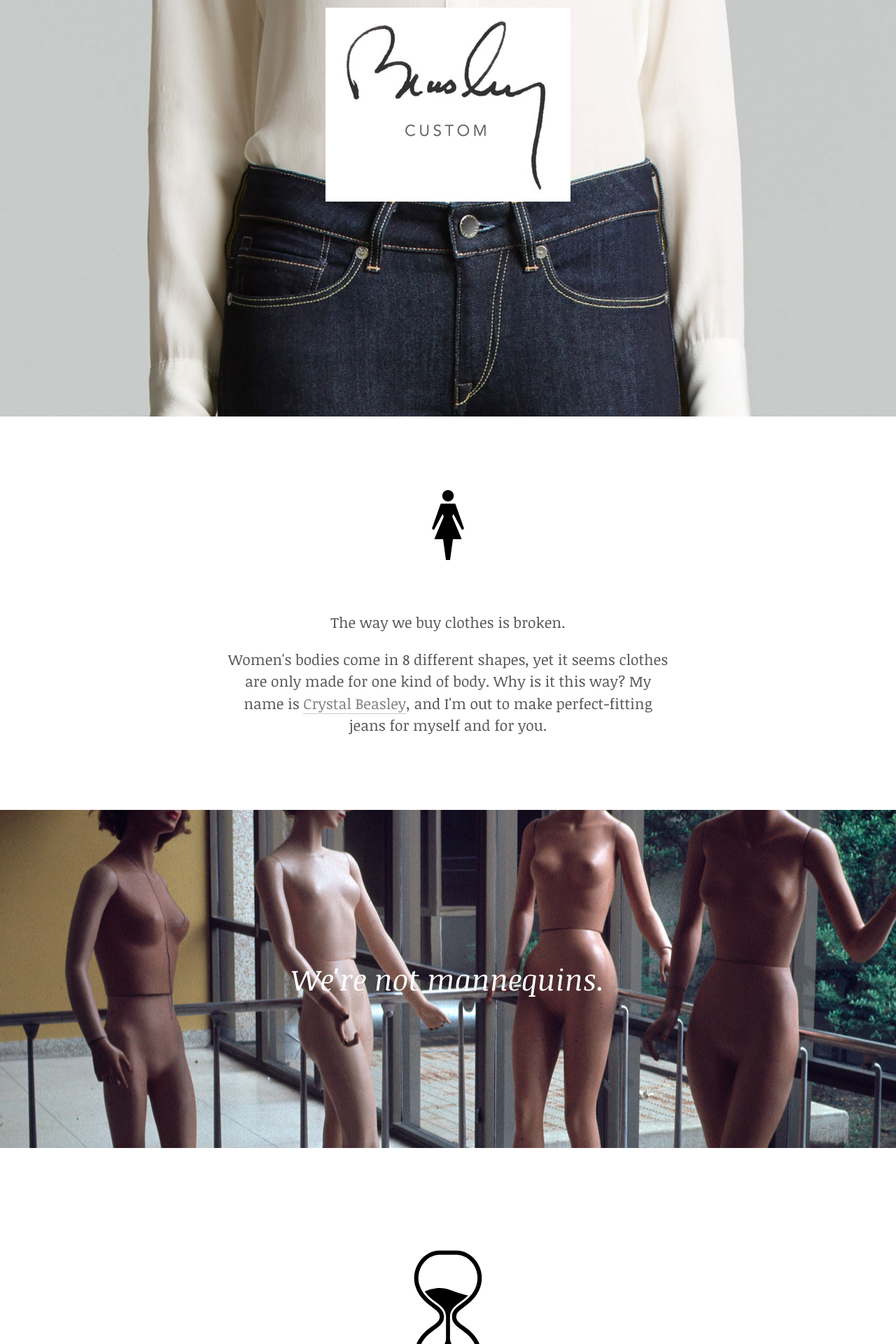
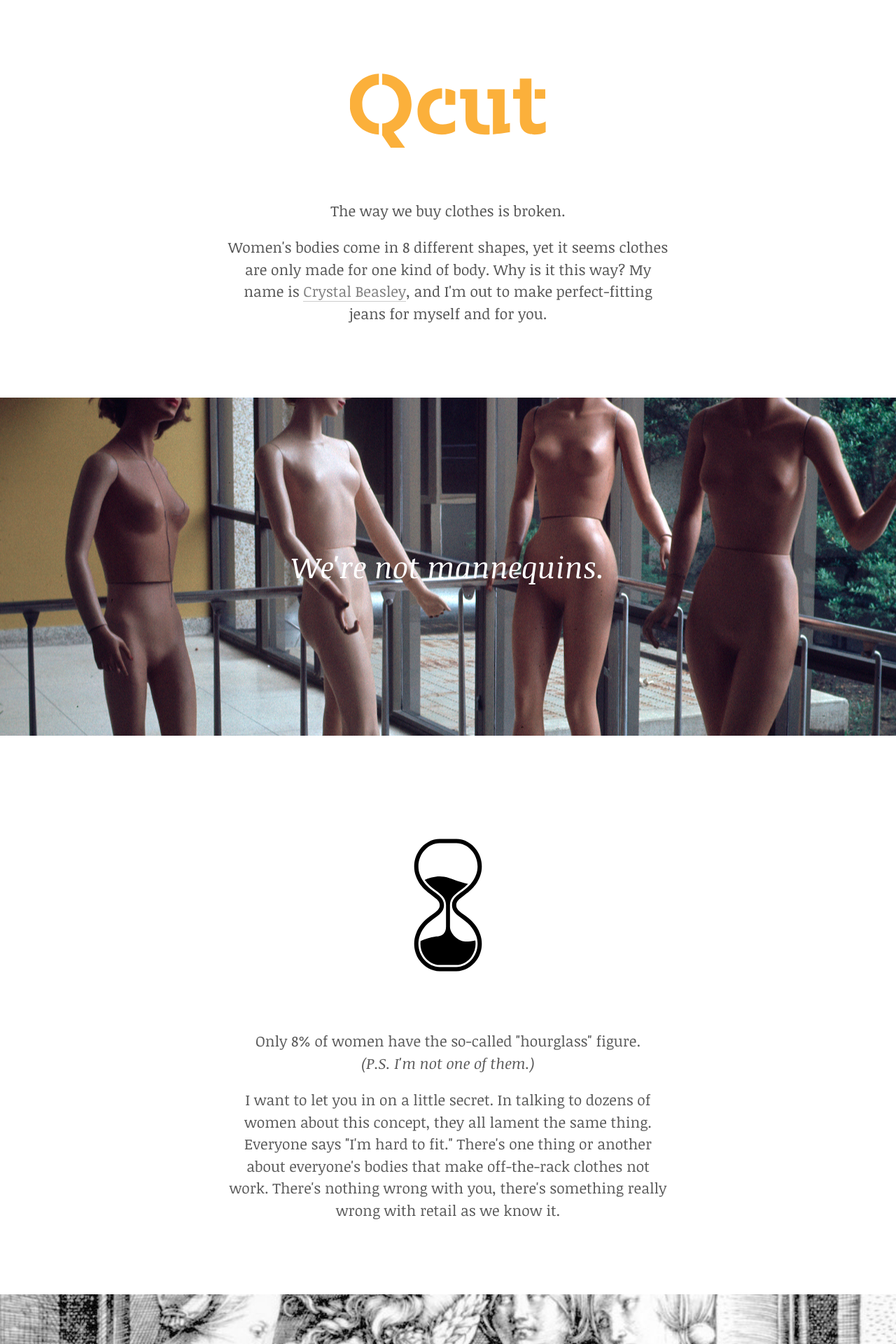
Before and after one commit to skinny97214/skinny97214.github.io, a Jekyll site: the page index.html, which Jekyll copies as it is, in a window 1280 px wide. Shown: the top 1920 px of the page at 70% size. Built offline with Jekyll 4.4.1, drawn with Linux system fonts in a browser that asks for light colours; nearby versions of some CDN libraries; some web fonts are replaced; library files that are not in the unit come from our copies; Markdown is read by kramdown in place of the engine named in the settings; comment, search, counter and statistics services are not loaded; some of the changed text lies outside the part shown.

Commit message:
switch branding to Qcut

```diff
--- a/css/onepage.css
+++ b/css/onepage.css
@@ -127,11 +127,10 @@ section.tiptop {
 }
 
 section.title {
-	background: white url('/img/levis-skinny.jpg') top center;
+	background: white;
 	padding-top: 0.5em;
 	color: #444;
-	height: 500px;
-}
+	}
 
 section.title h1 {
 	text-align: center;
--- a/index.html
+++ b/index.html
@@ -13,12 +13,10 @@
 	</head>
 
 	<body id="container">
-		<section class="title">
-			<img src="/img/beasley-signature.jpg" alt="beasley custom" />
-		</section>
+
 		<section class="white">
 			<p>
-				<img src="/img/icon_663_woman.svg" alt="woman icon">
+				<img src="/img/qcut-logo-orange.svg" alt="Qcut" />
 				<br>
 				<p>The way we buy clothes is broken.</p>
 				<p>Women's bodies come in 8 different shapes, yet it seems clothes are only made for one kind of body. Why is it this way? My name is <a href="https://twitter.com/skinny" rel="me">Crystal Beasley</a>, and I'm out to make perfect-fitting jeans for myself and for you.</p>
```
Also changed, not shown: other parts of index.html (+1 -1 lines), img/qcut-logo-orange.svg (added), 1 other file.
